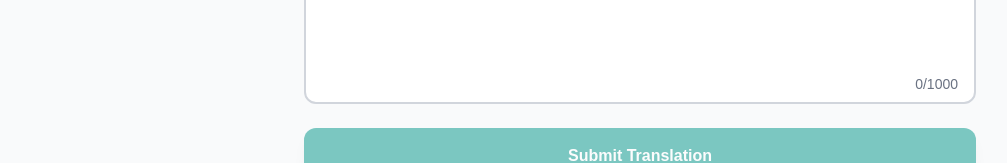
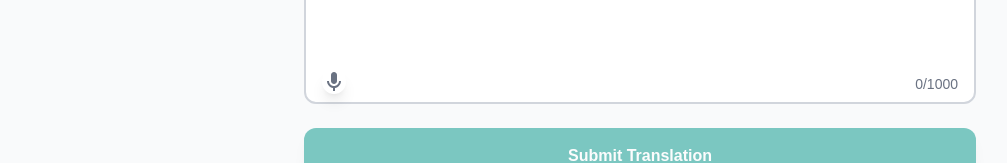
Before and after one commit to minna-lproc/tumbas, a Next.js app: page /translate in a window 1280 px wide. Shown: the part 468-631 px from the top of the page, without its empty margins (0-1007 px from the left). Built offline with nearby package versions, Linux system fonts and the light colour scheme.

Commit message:
adjusted voice input

```diff
--- a/components/review/TranslationInput.tsx
+++ b/components/review/TranslationInput.tsx
@@ -2,6 +2,7 @@
 
 import { useState } from 'react';
 import type { Translation } from '@/lib/types/translation';
+import { VoiceInputButton } from '../utils/VoiceInputButton';
 
 interface TranslationInputProps {
   value: string;
@@ -23,11 +24,10 @@ export const TranslationInput = ({
   return (
     <div className="w-full">
       <div
-        className={`relative rounded-xl border-2 bg-white transition-colors dark:bg-gray-800 ${
-          isFocused
+        className={`relative rounded-xl border-2 bg-white transition-colors dark:bg-gray-800 ${isFocused
             ? 'border-teal-500 dark:border-teal-400'
             : 'border-gray-300 dark:border-gray-600'
-        }`}
+          }`}
       >
         <textarea
           value={value}  // ← Use the value prop directly
@@ -39,11 +39,19 @@ export const TranslationInput = ({
           rows={6}
           className="w-full resize-none rounded-xl border-0 bg-transparent px-4 py-4 text-lg text-gray-900 placeholder-gray-400 focus:outline-none dark:text-white dark:placeholder-gray-500"
         />
+        <div className="absolute bottom-2 left-4">
+          <VoiceInputButton
+            onTranscript={(text) => onChange(value + ' ' + text)}
+            disabled={false}
+          />
+        </div>
+
         <div className="absolute bottom-2 right-4 text-sm text-gray-500 dark:text-gray-400">
           <span className={remainingChars < 50 ? 'text-orange-500' : ''}>
             {characterCount}/{maxLength}
           </span>
         </div>
+
       </div>
     </div>
   );
--- a/components/translation/TranslationInput.tsx
+++ b/components/translation/TranslationInput.tsx
@@ -1,6 +1,7 @@
 'use client';
 
 import { useState } from 'react';
+import { VoiceInputButton } from '../utils/VoiceInputButton';
 
 interface TranslationInputProps {
   value: string;
@@ -22,8 +23,7 @@ export const TranslationInput = ({
   return (
     <div className="w-full">
       <div
-        className={`relative rounded-xl border-2 bg-white transition-colors dark:bg-gray-800 ${
-          isFocused
+        className={`relative rounded-xl border-2 bg-white transition-colors dark:bg-gray-800 ${isFocused
             ? 'border-teal-500 dark:border-teal-400'
             : 'border-gray-300 dark:border-gray-600'
           }`}
@@ -38,11 +38,20 @@ export const TranslationInput = ({
           rows={6}
           className="w-full resize-none rounded-xl border-0 bg-transparent px-4 py-4 text-lg text-gray-900 placeholder-gray-400 focus:outline-none dark:text-white dark:placeholder-gray-500"
         />
+
+          <div className="absolute bottom-2 left-4">
+            <VoiceInputButton
+              onTranscript={(text) => onChange(value + ' ' + text)}
+              disabled={false}
+            />
+          </div>
+
           <div className="absolute bottom-2 right-4 text-sm text-gray-500 dark:text-gray-400">
             <span className={remainingChars < 50 ? 'text-orange-500' : ''}>
               {characterCount}/{maxLength}
             </span>
           </div>
+
       </div>
     </div>
   );
--- a/components/utils/VoiceInputButton.tsx
+++ b/components/utils/VoiceInputButton.tsx
@@ -26,11 +26,11 @@ export const VoiceInputButton = ({ onTranscript, disabled = false }: VoiceInputB
         whileTap={{ scale: disabled ? 1 : 0.95 }}
         onClick={handleClick}
         disabled={disabled}
-        className={`flex h-14 w-14 items-center justify-center rounded-full ${
+        className={`flex items-center justify-center rounded-full ${
           isListening
-            ? 'bg-red-500 hover:bg-red-600'
-            : 'bg-teal-600 hover:bg-teal-700 dark:bg-teal-500 dark:hover:bg-teal-600'
-        } text-white shadow-lg transition-colors disabled:cursor-not-allowed disabled:opacity-50`}
+            ? 'text-red-500 hover:text-red-600'
+            : 'text-gray-500 hover:text-teal-700 dark:hover:text-teal-600'
+        }  shadow-lg transition-colors disabled:cursor-not-allowed disabled:opacity-50`}
         aria-label={isListening ? 'Stop recording' : 'Start voice input'}
       >
         {isListening ? (
```
Lines whose indentation alone changed are shown as unchanged.
